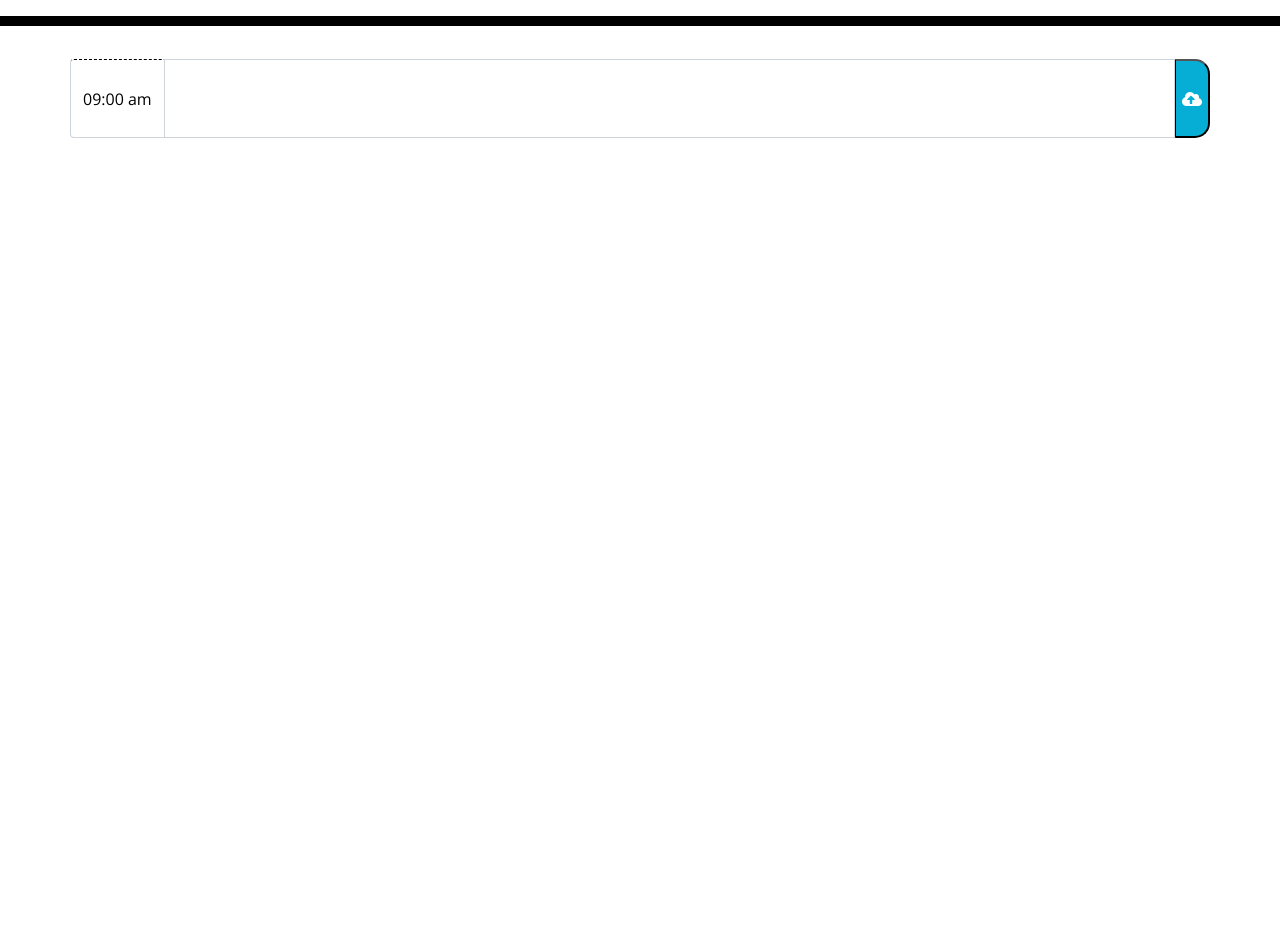
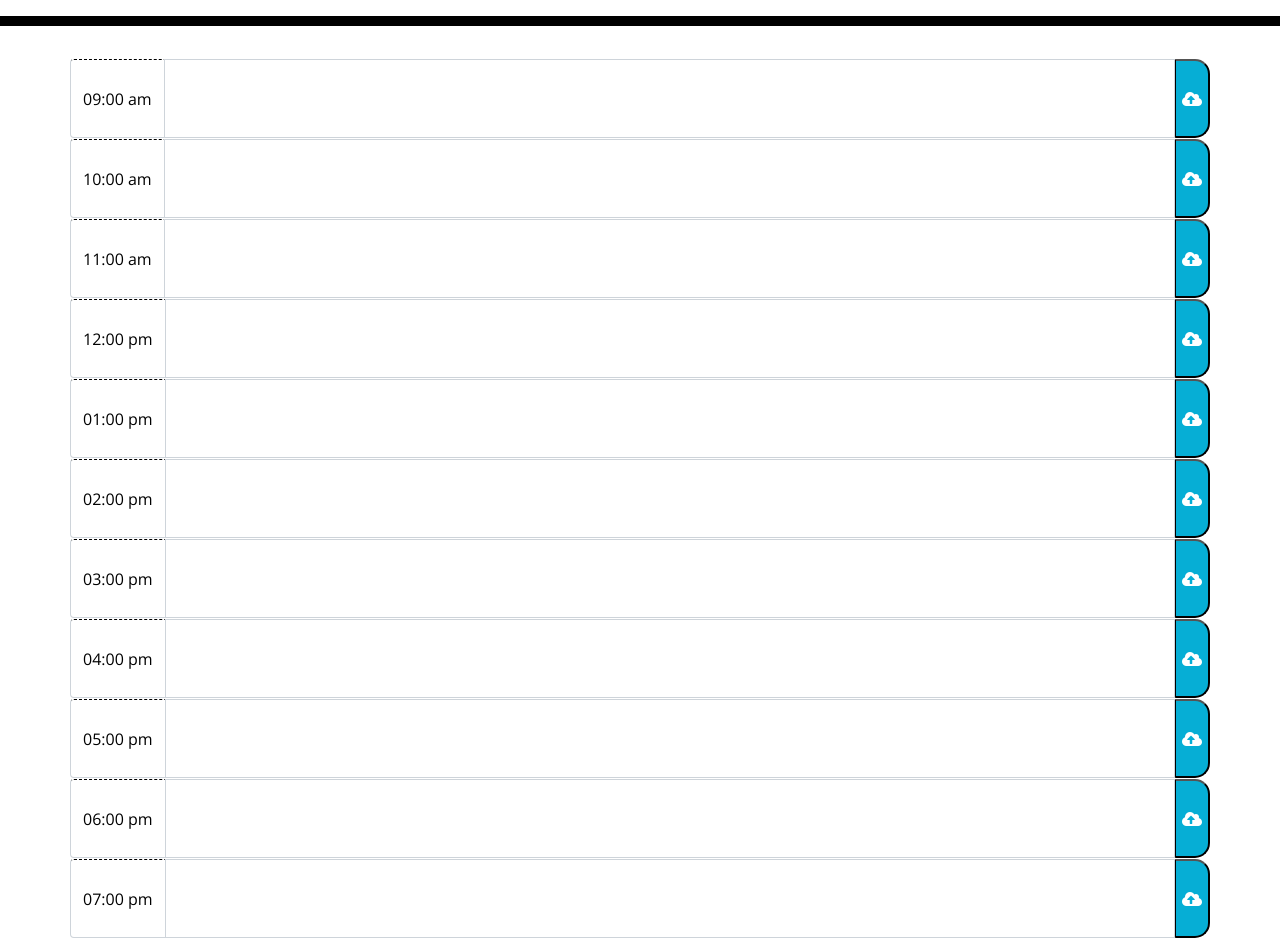
Before and after one commit to sonia8172/hw-week5, a plain HTML site: page index.html in a window 1280 px wide. Shown: the part 280-1218 px from the top of the page. Before the commit the page ends 800 px from the top, so only its background shows below. Drawn offline with nearby package versions, Linux system fonts and the light colour scheme.

Commit message:
added from 10 am to 7pm

```diff
--- a/index.html
+++ b/index.html
@@ -40,6 +40,108 @@
           <textarea class="form-control" aria-label="With textarea" id="9am"></textarea>
           <button type="button" class="saveBtn"><i class="fas fa-cloud-upload-alt"></i></button>
         </div>
+      </div>
+
+      <div class="row">
+        <div class="input-group">
+          <div class="input-group-prepend">
+            <span class="input-group-text hour">10:00 am </span>
+          </div>
+          <textarea class="form-control" aria-label="With textarea" id="10am"></textarea>
+          <button type="button" class="saveBtn"><i class="fas fa-cloud-upload-alt"></i></button>
+        </div>
+      </div>
+
+      <div class="row">
+        <div class="input-group">
+          <div class="input-group-prepend">
+            <span class="input-group-text hour">11:00 am </span>
+          </div>
+          <textarea class="form-control" aria-label="With textarea" id="11am"></textarea>
+          <button type="button" class="saveBtn"><i class="fas fa-cloud-upload-alt"></i></button>
+        </div>
+      </div>
+
+      <div class="row">
+        <div class="input-group">
+          <div class="input-group-prepend">
+            <span class="input-group-text hour">12:00 pm </span>
+          </div>
+          <textarea class="form-control" aria-label="With textarea" id="12pm"></textarea>
+          <button type="button" class="saveBtn"><i class="fas fa-cloud-upload-alt"></i></button>
+        </div>
+      </div>
+
+      <div class="row">
+        <div class="input-group">
+          <div class="input-group-prepend">
+            <span class="input-group-text hour">01:00 pm </span>
+          </div>
+          <textarea class="form-control" aria-label="With textarea" id="13pm"></textarea>
+          <button type="button" class="saveBtn"><i class="fas fa-cloud-upload-alt"></i></button>
+        </div>
+      </div>
+
+      <div class="row">
+        <div class="input-group">
+          <div class="input-group-prepend">
+            <span class="input-group-text hour">02:00 pm </span>
+          </div>
+          <textarea class="form-control" aria-label="With textarea" id="14pm"></textarea>
+          <button type="button" class="saveBtn"><i class="fas fa-cloud-upload-alt"></i></button>
+        </div>
+      </div>
+
+      <div class="row">
+        <div class="input-group">
+          <div class="input-group-prepend">
+            <span class="input-group-text hour">03:00 pm </span>
+          </div>
+          <textarea class="form-control" aria-label="With textarea" id="15pm"></textarea>
+          <button type="button" class="saveBtn"><i class="fas fa-cloud-upload-alt"></i></button>
+        </div>
+      </div>
+
+      <div class="row">
+        <div class="input-group">
+          <div class="input-group-prepend">
+            <span class="input-group-text hour">04:00 pm </span>
+          </div>
+          <textarea class="form-control" aria-label="With textarea" id="16pm"></textarea>
+          <button type="button" class="saveBtn"><i class="fas fa-cloud-upload-alt"></i></button>
+        </div>
+      </div>
+
+      <div class="row">
+        <div class="input-group">
+          <div class="input-group-prepend">
+            <span class="input-group-text hour">05:00 pm </span>
+          </div>
+          <textarea class="form-control" aria-label="With textarea" id="17pm"></textarea>
+          <button type="button" class="saveBtn"><i class="fas fa-cloud-upload-alt"></i></button>
+        </div>
+      </div>
+
+      <div class="row">
+        <div class="input-group">
+          <div class="input-group-prepend">
+            <span class="input-group-text hour">06:00 pm </span>
+          </div>
+          <textarea class="form-control" aria-label="With textarea" id="18pm"></textarea>
+          <button type="button" class="saveBtn"><i class="fas fa-cloud-upload-alt"></i></button>
+        </div>
+      </div>
+
+      <div class="row">
+        <div class="input-group">
+          <div class="input-group-prepend">
+            <span class="input-group-text hour">07:00 pm </span>
+          </div>
+          <textarea class="form-control" aria-label="With textarea" id="19pm"></textarea>
+          <button type="button" class="saveBtn"><i class="fas fa-cloud-upload-alt"></i></button>
+        </div>
+      </div>
+
     </div>
 
     <script src="https://cdnjs.cloudflare.com/ajax/libs/jquery/3.2.1/jquery.min.js"></script>
```
